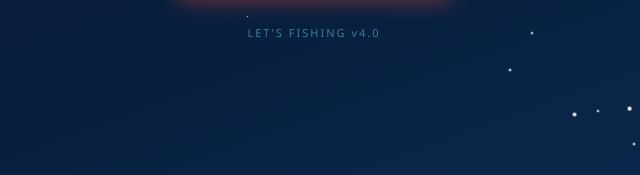
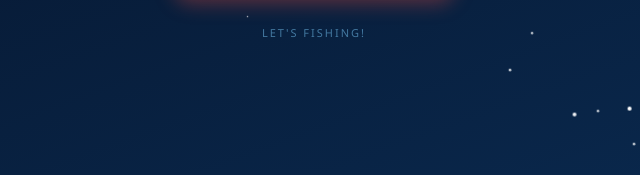
Before and after one commit to alvaroaidan4911-prog/Let-s_Fishing, a plain HTML site: page index.html in a window 1280 px wide. Shown: the part 616-791 px from the top of the page, 326-966 px from the left. Drawn offline with nearby package versions, Linux system fonts and the light colour scheme.

Commit message:
Update index.html

```diff
--- a/index.html
+++ b/index.html
@@ -258,7 +258,7 @@ canvas{display:block;}
     <button class="menuBtn" id="btnSettings" onclick="showSettingsMenu()">⚙️ Settings</button>
     <button class="menuBtn" id="btnQuit" onclick="forceQuit()">🚪 Quit Game</button>
   </div>
-  <div id="mainMenuVersion">LET'S FISHING v4.0</div>
+  <div id="mainMenuVersion">LET'S FISHING!</div>
 </div>
 
 <!-- ══════════════ SINGLEPLAYER MENU ══════════════ -->
```
